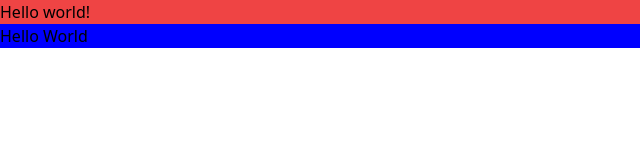
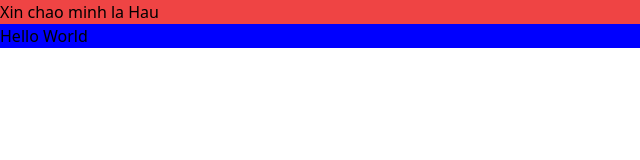
Before and after one commit to haudepzai204/my-project-vanilla2, a website built with Vite: page index.html in a window 1280 px wide. Shown: the full height of the page, 0-640 px from the left. Built offline with nearby package versions, Linux system fonts and the light colour scheme.

Commit message:
newtext1

```diff
--- a/index.html
+++ b/index.html
@@ -9,7 +9,7 @@
   </head>
   <body>
     <h1 class="bg-red-500">
-      Hello world!
+   Xin chao minh la Hau
     </h1>
     <div id="app"></div>
 
```
